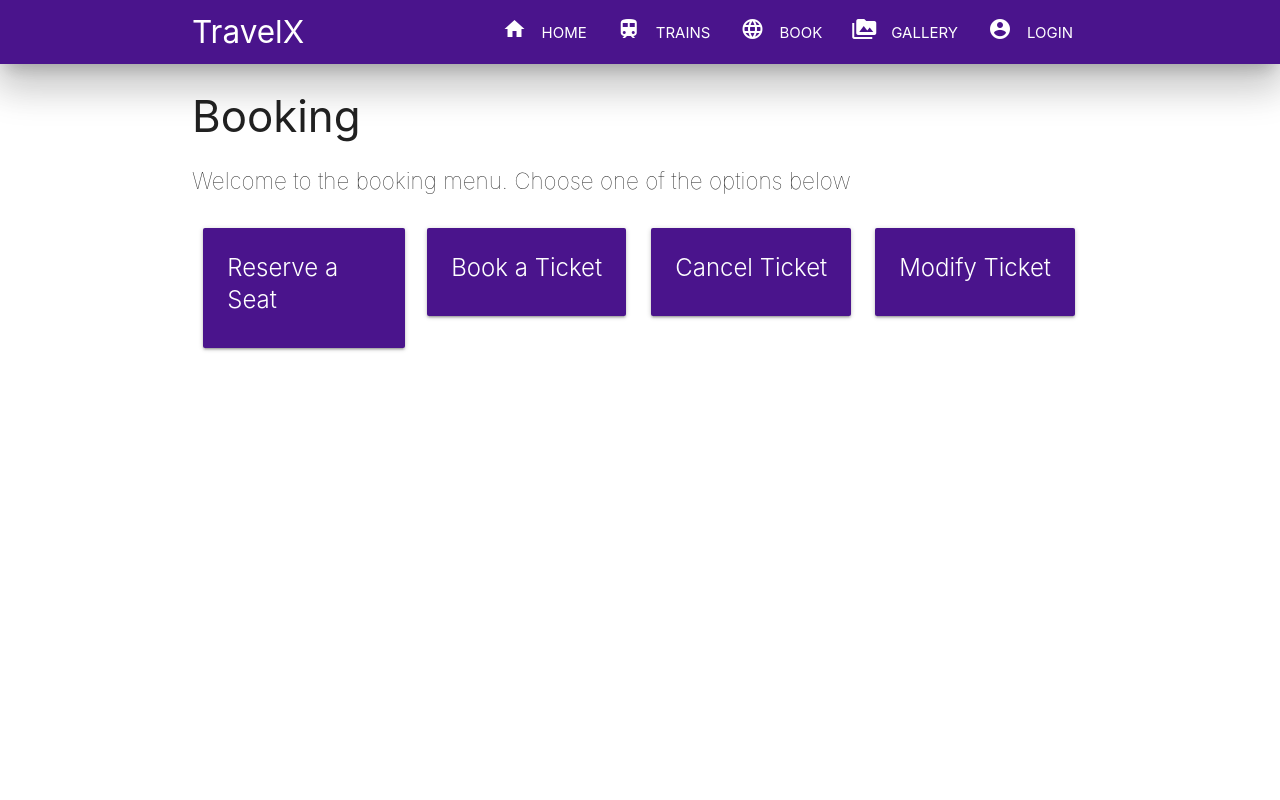
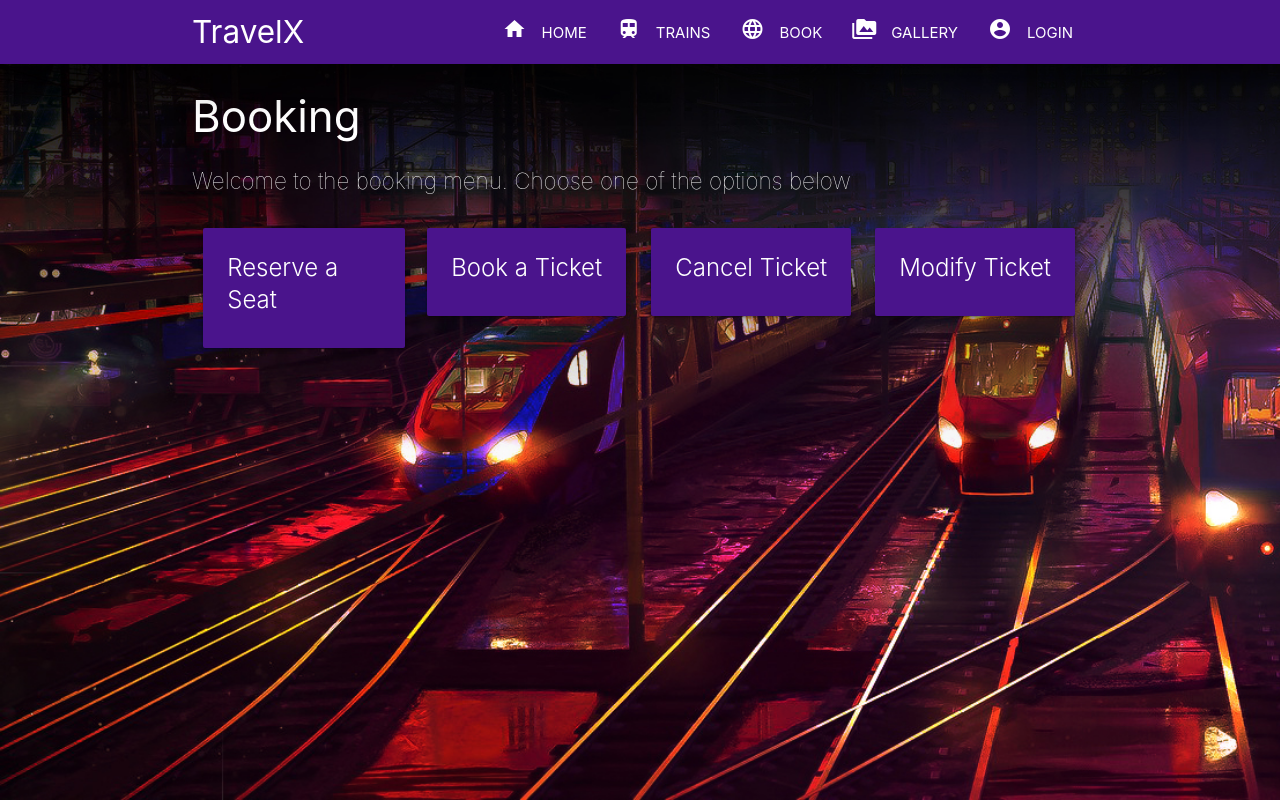
Before and after one commit to kishank12312/TravelX, a Django app: page /Booking/ in a window 1280 px wide. Run offline with Django 3.2, Linux system fonts and the light colour scheme.

Commit message:
changed bg of booking home

```diff
--- a/Booking/Templates/Booking/Booking_home.html
+++ b/Booking/Templates/Booking/Booking_home.html
@@ -11,7 +11,13 @@
         <link rel="stylesheet" href="{% static 'materialize.min.css' %}">
         <title>Booking Home</title>
 
-
+    <style>
+      body{
+      background: url(/static/Images/Index_bgf2.jpg);
+      background-size: cover;
+    }
+      }
+    </style>
 </head>
 <body>
   <header>
@@ -43,7 +49,7 @@
   </ul>
   </header>
   <!--END OF NAVBAR-->
-<div class="container">
+<div class="container white-text">
   <h3>Booking</h3>
   <p style="font-size: 150%; font-weight: lighter">Welcome to the booking menu. Choose one of the options below</p>
 <div class="row">
```
Also changed, not shown: Database.db.
